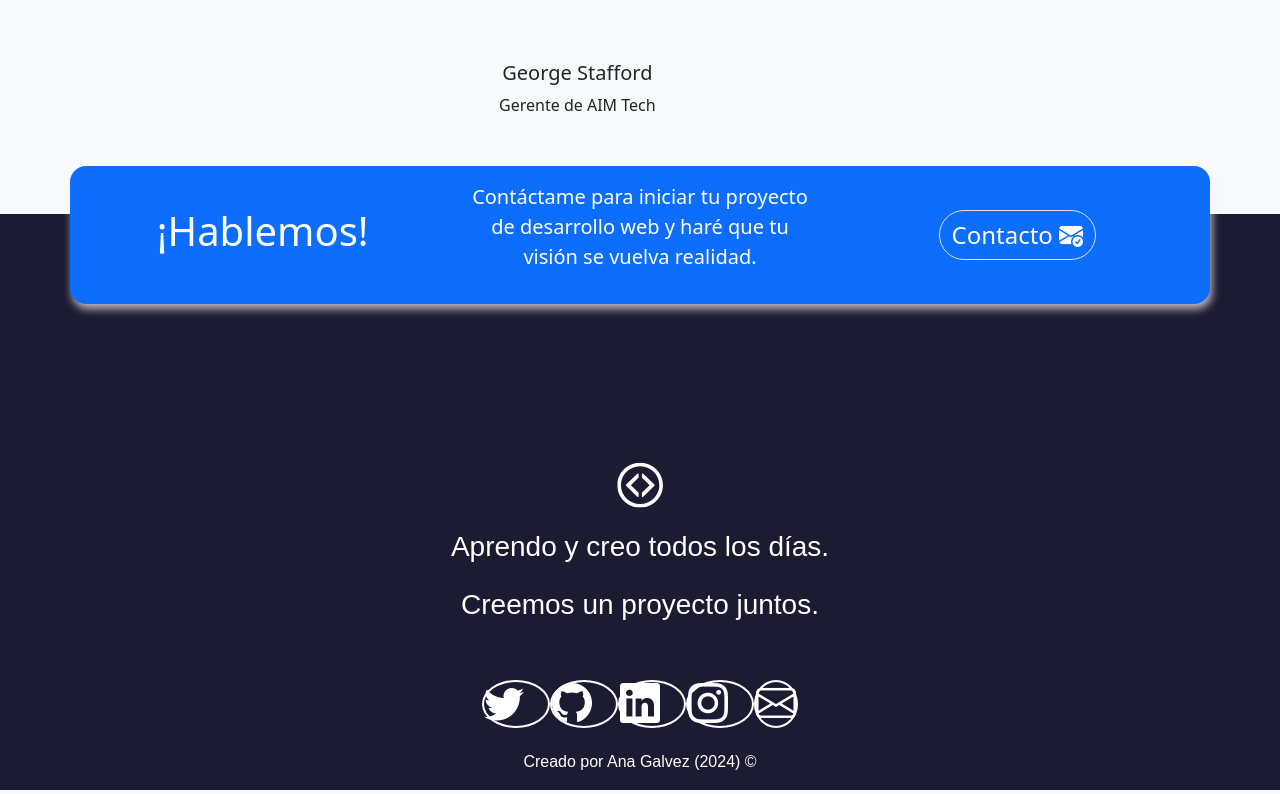
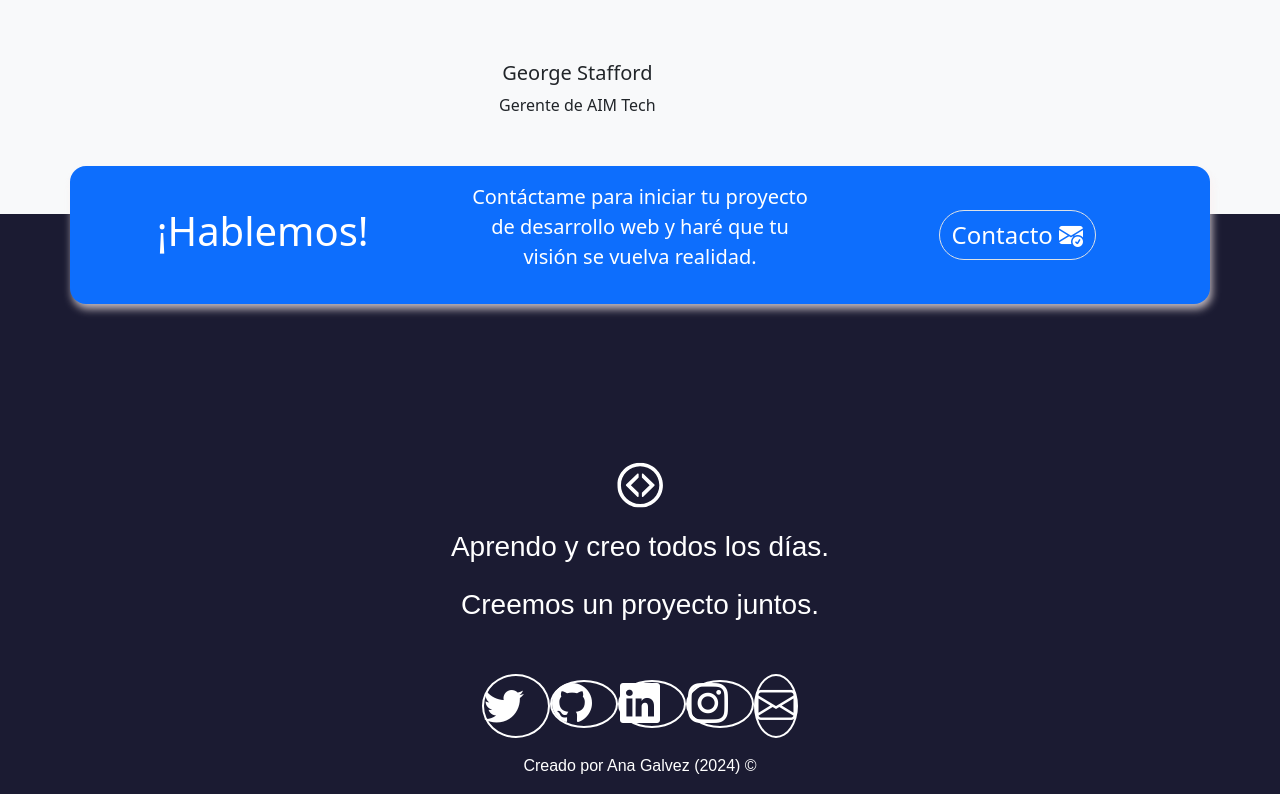
Before and after one commit to Ana-Galvez/Bootstrap-2, a plain HTML site: page index.html in a window 1280 px wide. Shown: the part 2433-3227 px from the top of the page. Drawn offline with nearby package versions, Linux system fonts and the light colour scheme; a web font is replaced by a local one.

Commit message:
style: footer

```diff
--- a/index.html
+++ b/index.html
@@ -368,7 +368,7 @@
     </main>
 
     <footer
-      class="min-vh-50 d-flex flex-column justify-content-center align-items-center"
+      class="d-flex flex-column justify-content-center align-items-center"
       bs
       data-bs-theme="dark"
     >
@@ -376,9 +376,9 @@
       <p class="fs-3 mt-3">Aprendo y creo todos los días.</p>
       <p class="fs-3 mb-5">Creemos un proyecto juntos.</p>
       <article class="d-flex justify-content-center flex-wrap">
-        <a href="#" class="text-white"
+        <a href="#" class="text-white border border-2 border-white rounded-circle"
           ><i
-            class="bi bi-twitter pe-4 fs-1 border border-2 border-white rounded-circle"
+            class="bi bi-twitter pe-4 fs-1 "
           ></i
         ></a>
         <a href="https://github.com/Ana-Galvez" target="_blank" class="text-white"
@@ -396,9 +396,9 @@
             class="bi bi-instagram pe-4 fs-1 border border-2 border-white rounded-circle"
           ></i
         ></a>
-        <a href="" class="text-white"
+        <a href="" class="text-white border border-2 border-white rounded-circle"
           ><i
-            class="bi bi-envelope fs-1 border border-2 border-white rounded-circle"
+            class="bi bi-envelope fs-1 "
           ></i
         ></a>
       </article>
--- a/styles.css
+++ b/styles.css
@@ -107,6 +107,10 @@ footer{
   background-color: var(--color-dark);
 }
 
+footer i:hover{
+  color:var(--color-dark);
+  background-color: var(--color-light);
+}
 /* Media Queries */
 @media screen and (max-width:400px){
   .conoceme{
```
